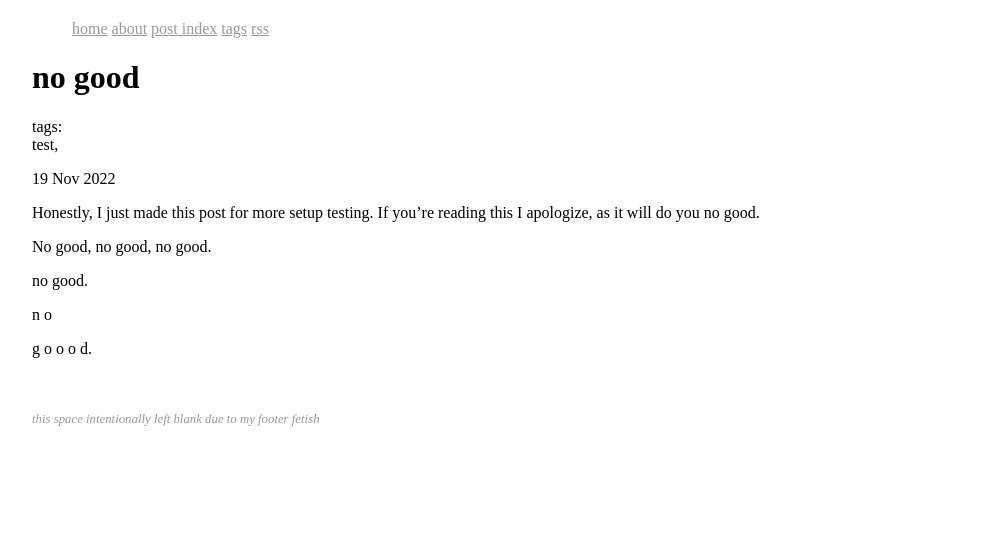
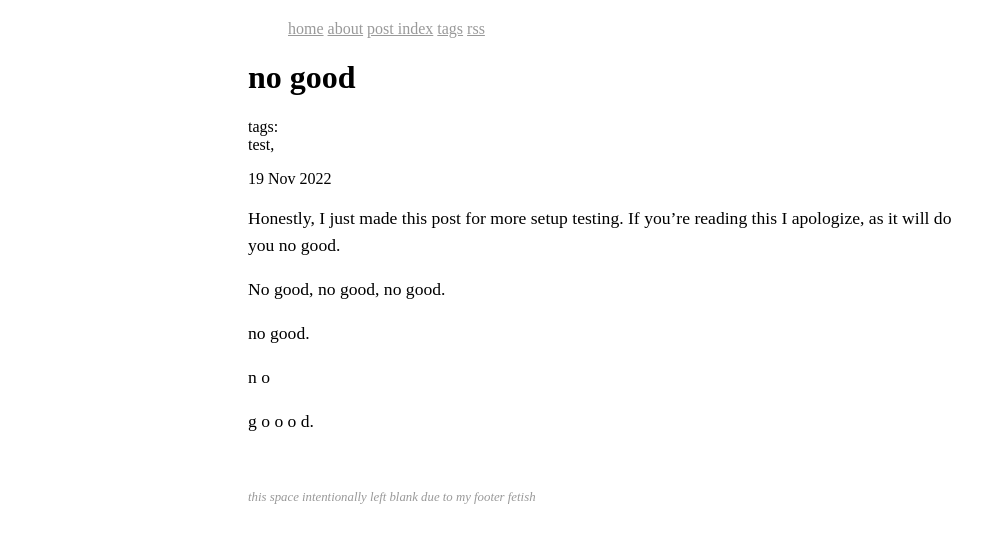
Before and after one commit to crumbandbluster/crumbandbluster.github.io, a Jekyll site: the page built from _posts/2022-11-19-second-post.md, in a window 1280 px wide. Shown: the top 543 px of the page, without its empty margins (32-1014 px from the left). Built offline with Jekyll 4.4.1, drawn with Linux system fonts in a browser that asks for light colours.

Commit message:
post css styling

```diff
--- a/css/main.css
+++ b/css/main.css
@@ -4,6 +4,7 @@ nav ul, footer ul {
 body {
     margin: 20px auto;
     width: 90%;
+    max-width: 45em;
 }
 nav ul li, footer ul li{
     display: inline;
@@ -25,3 +26,7 @@ figcaption {
     color: #999;
     font-size: .8em;
 }
+.post {
+    font-size: 1.1em;
+    line-height: 1.5;
+}
```
